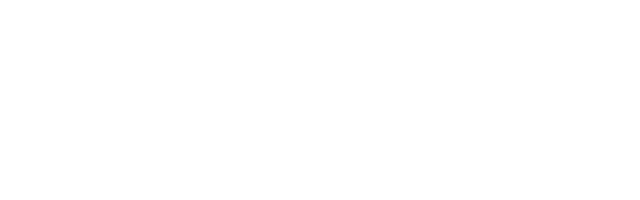
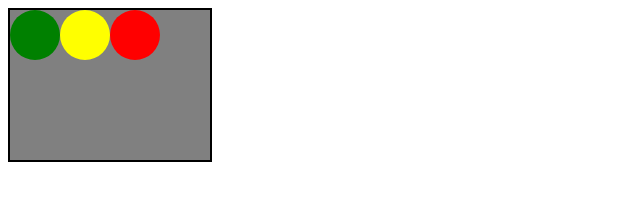
Before and after one commit to acciojob/box-model-gamesense31, a website: page main.html in a window 1280 px wide. Shown: the whole page, without its empty margins (0-640 px from the left). Drawn offline with Linux system fonts and the light colour scheme.

Commit message:
created a submission

```diff
--- a/main.html
+++ b/main.html
@@ -1,16 +1,35 @@
 <!DOCTYPE html>
+<html lang="en">
+<head>
+    <meta charset="UTF-8">
+    <meta name="viewport" content="width=device-width, initial-scale=1.0">
+    <title>Document</title>
+</head>
+<style>
+    .main{
+        border: 2px solid black;
+        width: 200px;
+        height: 150px;
+        background-color: grey;
+        text-align: center;
+        display: flex;
+    }
+    .light{
+         width: 50px;
+      height: 50px;
+      border-radius: 50%;
+    }
 
-<html>
-
-<head>
-	<link rel="stylesheet" href="styles.css">
-</head>
-
+    .green { background-color: green; }
+    .yellow { background-color: yellow; }
+    .red { background-color: red; }
+</style>
 <body>
-	<!-- the entire body must be written by student -->
-    <script type="text/javascript" src="./script.js">
-</script>
+    <div class="main">
+        <div class="light green"></div>
+        <div class="light yellow"></div>
+        <div class="light red"></div>
+    </div>
 
 </body>
-
 </html>
```
